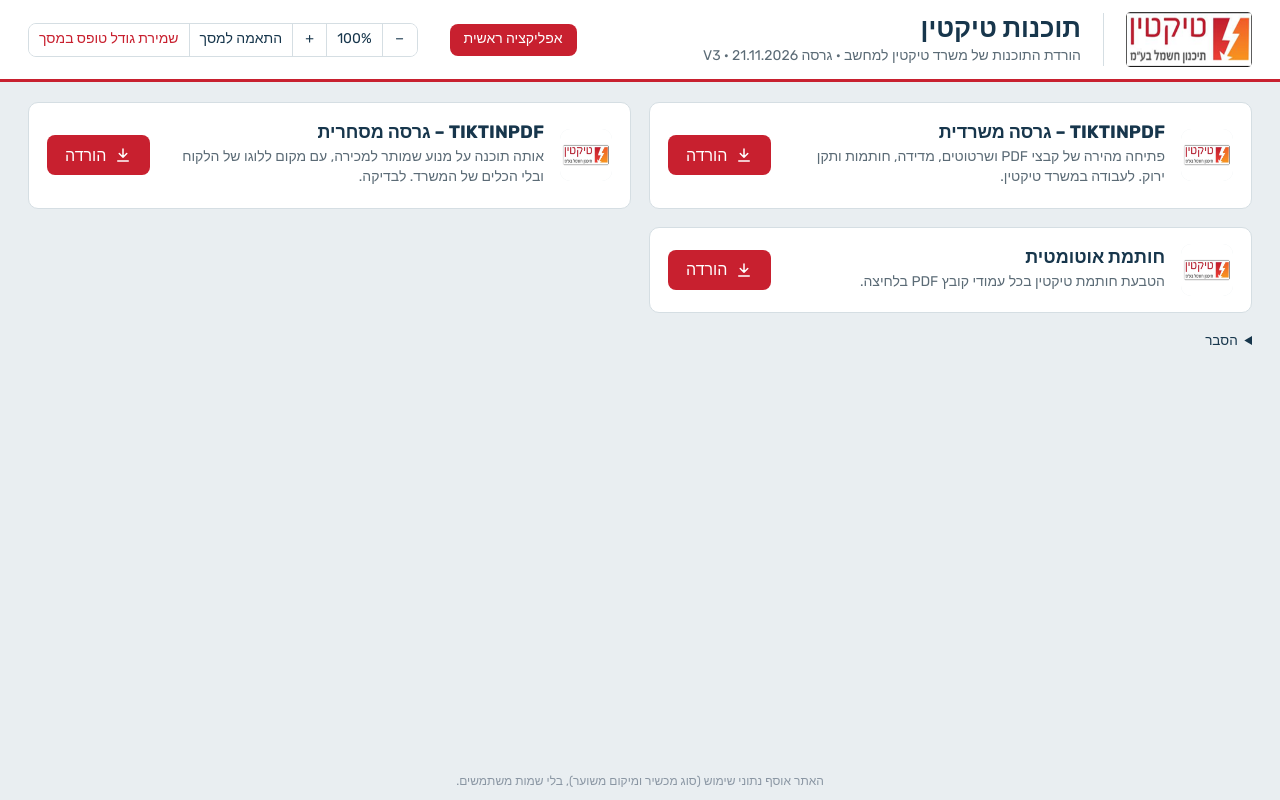
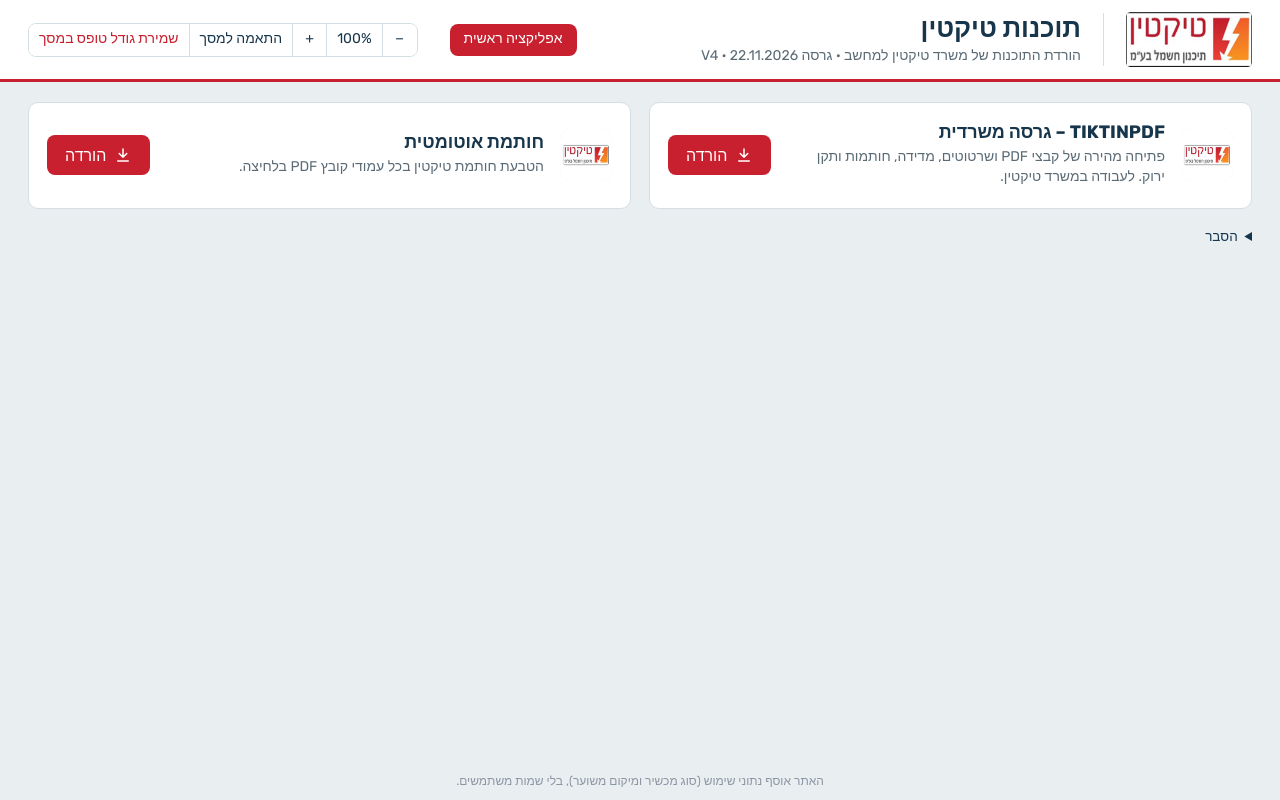
Before and after one commit to tiktiny/tiktin-tools, a plain HTML site: page programs.html in a window 1280 px wide. Drawn offline with Linux system fonts and the light colour scheme; no server answers.

Commit message:
דף התוכנות V4: הסרת הגרסה המסחרית של TIKTINPDF
הפיתוח של הגרסה המסחרית נעצר כרגע. נשארו הגרסה המשרדית והחותמת האוטומטית.

Co-Authored-By: Claude Opus 5.5 <noreply@anthropic.com>

```diff
--- a/programs.html
+++ b/programs.html
@@ -43,7 +43,7 @@ details.note summary{cursor:pointer;color:var(--ink)}
 </style>
 </head>
 <body>
-<header><div class="head"><img class="logo" src="tiktin-logo.png" alt="טיקטין תכנון חשמל" width="213" height="92"><div class="brand"><h1>תוכנות טיקטין</h1><p>הורדת התוכנות של משרד טיקטין למחשב · <span class="ver">גרסה V3 · 21.11.2026</span></p></div>
+<header><div class="head"><img class="logo" src="tiktin-logo.png" alt="טיקטין תכנון חשמל" width="213" height="92"><div class="brand"><h1>תוכנות טיקטין</h1><p>הורדת התוכנות של משרד טיקטין למחשב · <span class="ver">גרסה V4 · 22.11.2026</span></p></div>
 <a class="hlink" href="./" title="חזרה לאפליקציה הראשית">אפליקציה ראשית</a>
 <div class="fz" role="group" aria-label="גודל התצוגה" title="שינוי גודל התצוגה של הדף הזה בלבד – הדפדפן לא מושפע">
 <button id="fzMinus" title="הקטנה">−</button><button id="fzVal" title="חזרה לגודל רגיל (100%)">100%</button><button id="fzPlus" title="הגדלה">+</button><button id="fzFit" title="הגודל הגדול ביותר שבו הכול נכנס במסך">התאמה למסך</button><button id="fzKeep" class="keep" title="שמירת גודל התצוגה של הדף הזה במחשב הזה">שמירת גודל טופס במסך</button>
@@ -55,7 +55,6 @@ details.note summary{cursor:pointer;color:var(--ink)}
 const REL='https://github.com/tiktiny/tiktin-software/releases/download/downloads/';
 const PROGS=[
  {file:'TiktinPDF-Setup.exe',title:'TIKTINPDF – גרסה משרדית',desc:'פתיחה מהירה של קבצי PDF ושרטוטים, מדידה, חותמות ותקן ירוק. לעבודה במשרד טיקטין.',icon:'icons/tiktin-192.png'},
- {file:'TiktinPDF-Commercial-Setup.exe',title:'TIKTINPDF – גרסה מסחרית',desc:'אותה תוכנה על מנוע שמותר למכירה, עם מקום ללוגו של הלקוח ובלי הכלים של המשרד. לבדיקה.',icon:'icons/tiktin-192.png'},
  {file:'TiktinStamp-Setup.exe',title:'חותמת אוטומטית',desc:'הטבעת חותמת טיקטין בכל עמודי קובץ PDF בלחיצה.',icon:'icons/tiktin-192.png'},
 ];
 const dlIcon='<svg viewBox="0 0 24 24"><path d="M12 4v11M7 10l5 5 5-5M5 20h14"/></svg>';
```
